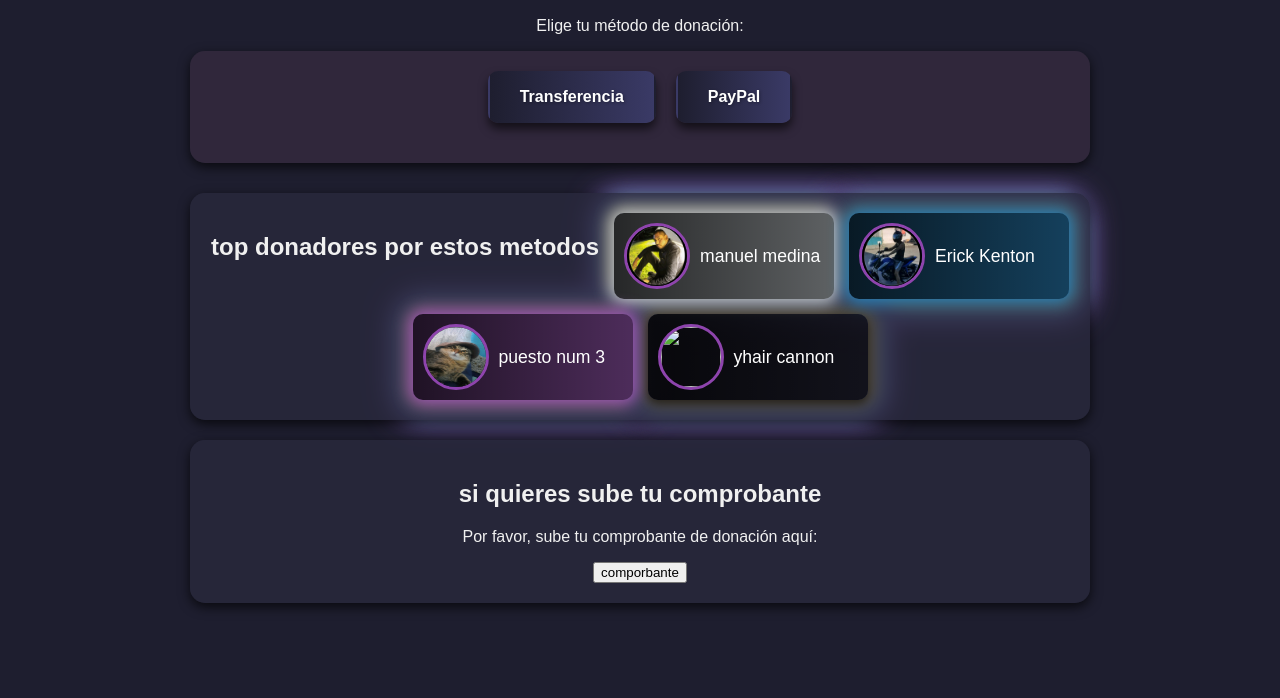
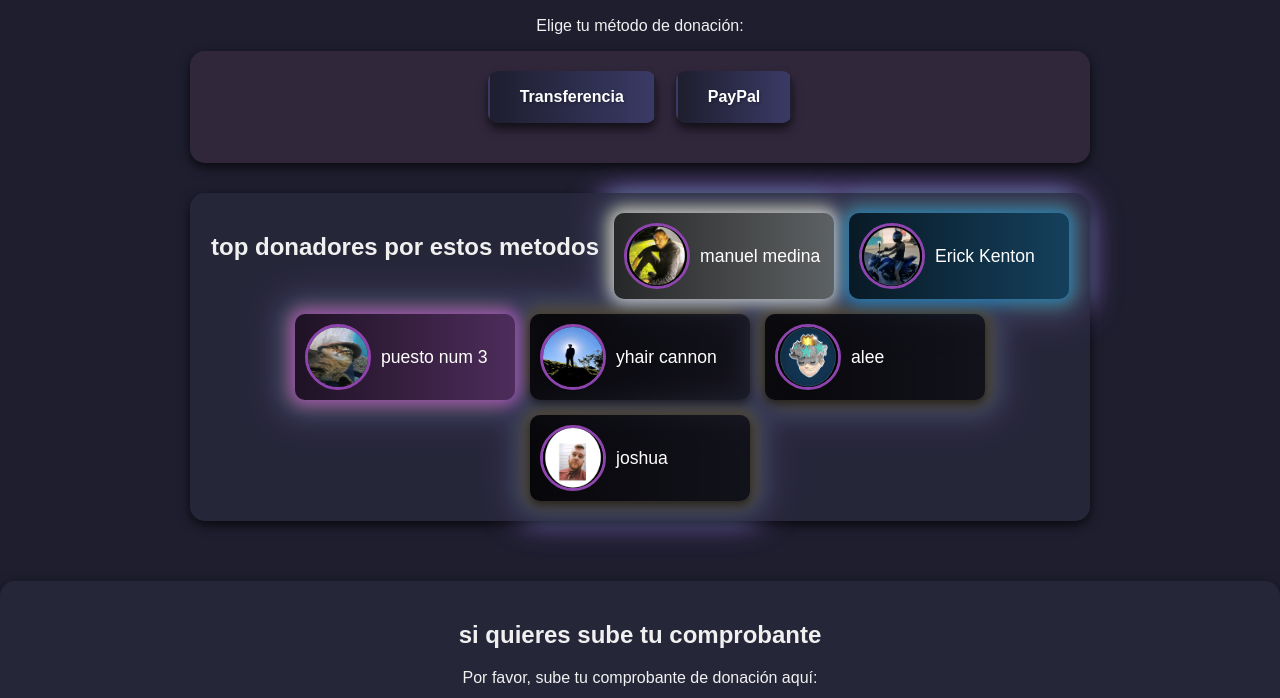
Before and after one commit to charly-erm/donaciones, a plain HTML site: page index.html in a window 1280 px wide. Shown: the part 533-1231 px from the top of the page. Before the commit the page ends 1176 px from the top, so only its background shows below. Drawn offline with Linux system fonts and the light colour scheme.

Commit message:
cambios de incremento de donaodres

```diff
--- a/index.html
+++ b/index.html
@@ -202,6 +202,7 @@
 
         <div class="section donor-list">
             <h2>top donadores por estos metodos</h2>
+
             <div class="donor-card">
                 <div class="neon-effect"></div>
                 <img src="man.jpg" alt="1er donante">
@@ -219,9 +220,20 @@
             </div>
             <div class="donor-card">
                 <div class="neon-effect"></div>
-                <img src="bralt="donadorestop/4to donador">
-                <p>yhair cannon
+                <img src="bro yair.jpg" alt="top 4">
+                <p> yhair cannon
             </div>
+           <div class="donor-card">
+                <div class="neon-effect"></div>
+                <img src="alee.jpg"alt="5to">
+                <p>alee</p>
+            </div>
+            <iv class="donor-card">
+                <div class="neon-effect"></div>
+                <img src="joshua.jpg"delt="6to">
+                <p>joshua</p>
+            </div>
+
             <!-- Agrega más tarjetas de donantes según sea necesario -->
         </div>
 
```
Also changed, not shown: alee.jpg (added), bro yair.jpg (added), joshua.jpg (added).
